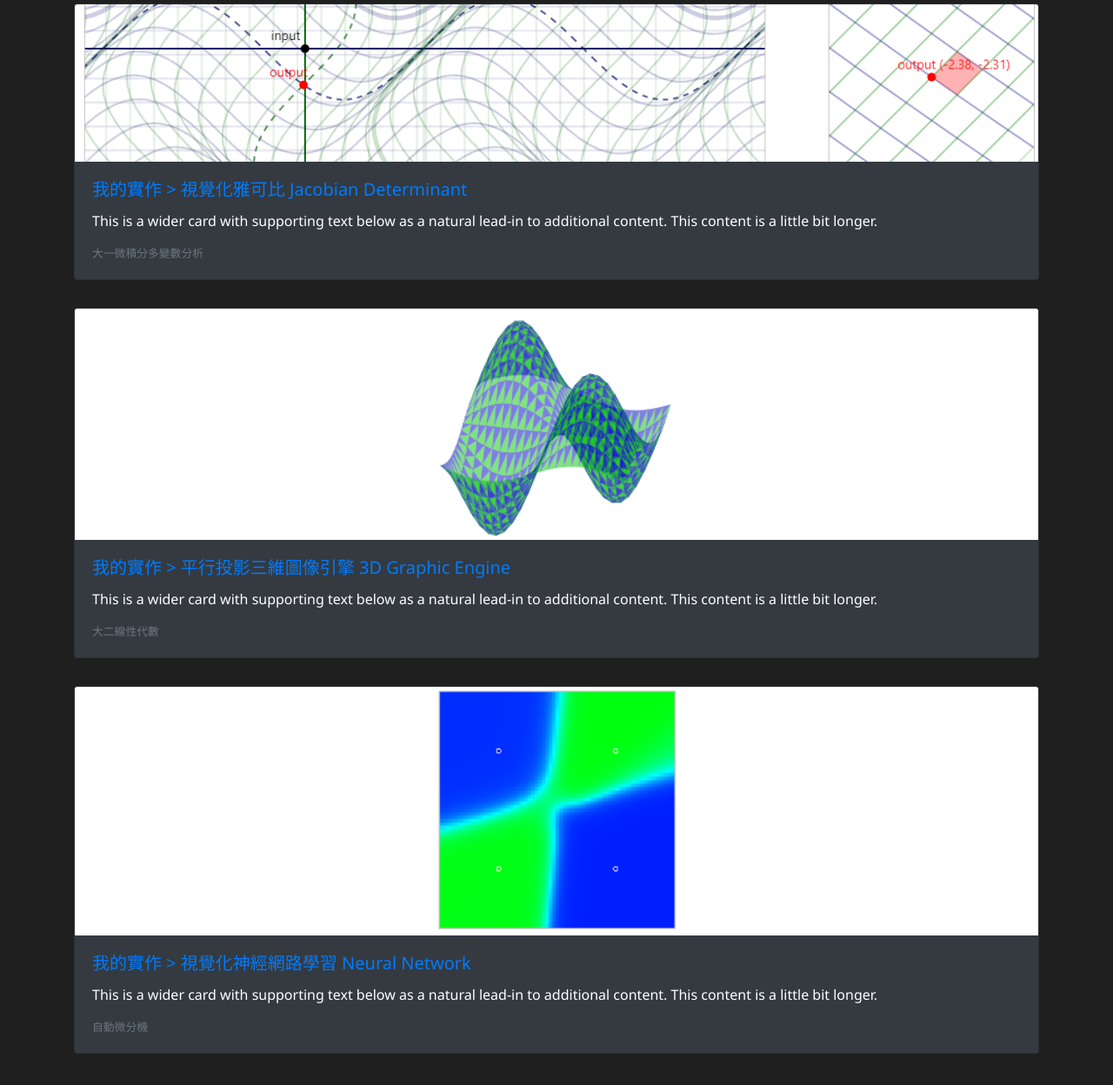
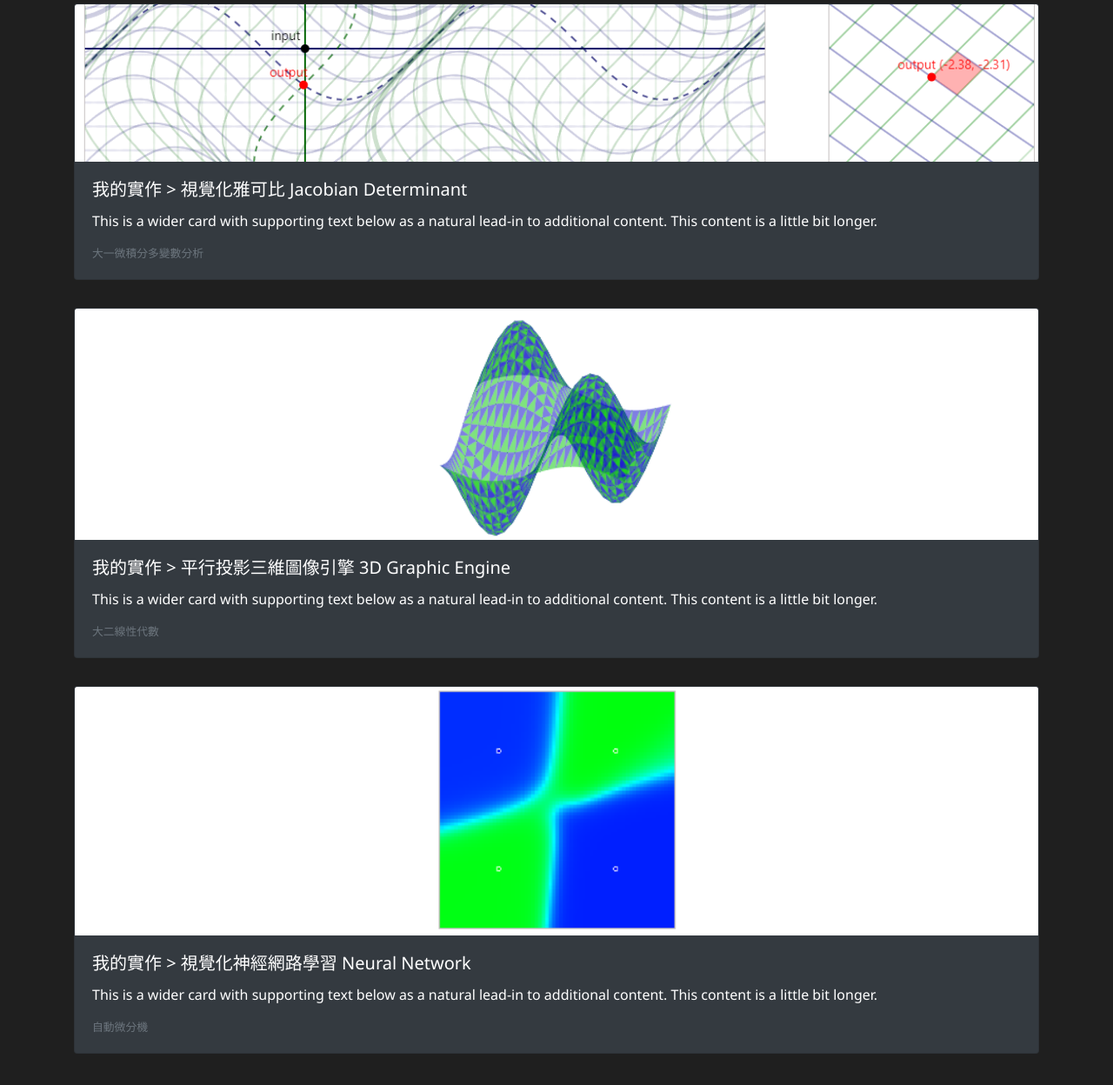
Before and after one commit to Amiannn/my-web, a Flask app: page / in a window 1280 px wide. Shown: the part 128-1376 px from the top of the page at 87% size. Run offline with Flask 2, Linux system fonts and the light colour scheme; some libraries are stand-ins or nearby versions.

```diff
--- a/templates/index.html
+++ b/templates/index.html
@@ -22,6 +22,9 @@
                 color:#ffffff;
                 margin:20px;
                 background-color: #1f1f1f;
+            }
+            a{
+                color: #ffffff;
             }
         </style>
     </head>
```
